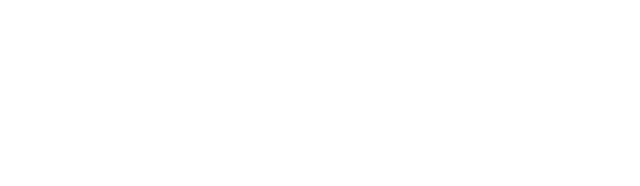
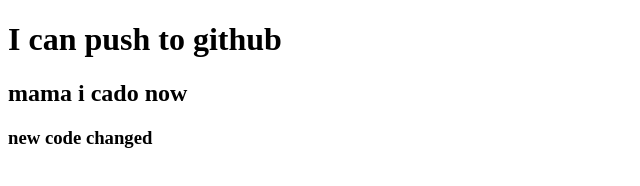
Before and after one commit to Dinislamj6/my-first-repo, a plain HTML site: page index.html in a window 1280 px wide. Shown: the whole page, without its empty margins (0-640 px from the left). Drawn offline with Linux system fonts and the light colour scheme.

Commit message:
added header

```diff
--- a/index.html
+++ b/index.html
@@ -4,8 +4,13 @@
     <meta charset="UTF-8">
     <meta name="viewport" content="width=\, initial-scale=1.0">
     <title>my first github</title>
+    <link rel="stylesheet" href="style.css">
 </head>
 <body>
+    <h1>I can push to github</h1>
+    <h2>mama i cado now</h2>
+    <h3>new code changed</h3>
+
 
 </body>
 </html>
```
Also changed, not shown: style.css (added).
